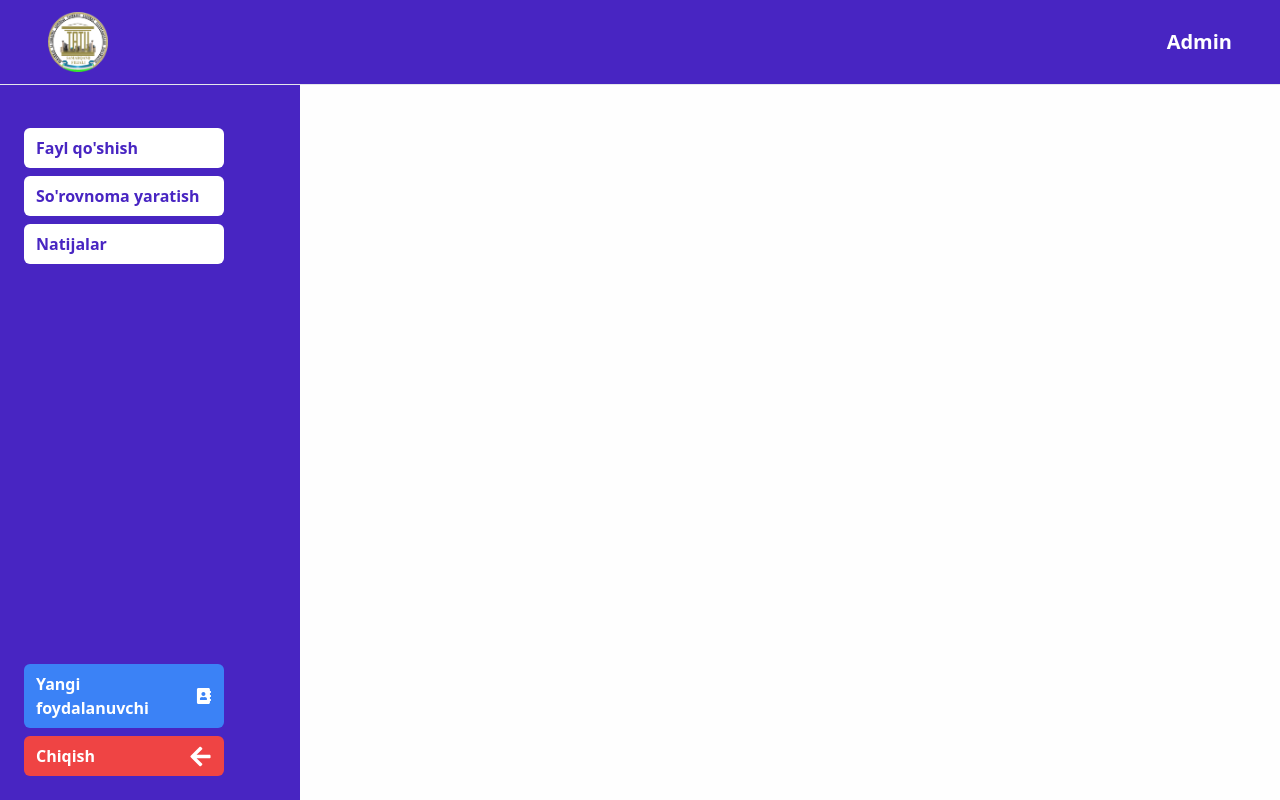
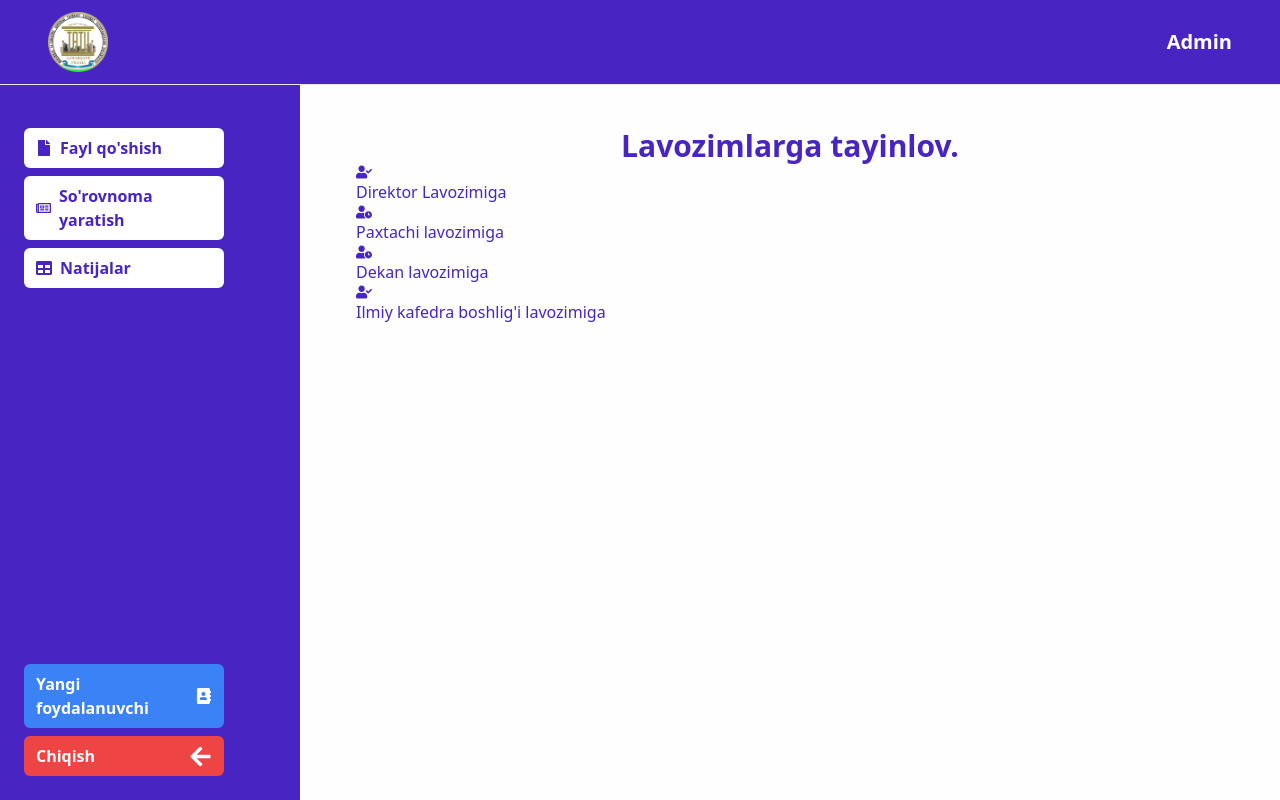
Before and after one commit to ZiyovuddinTolipov/tuitsf-ik.uz, a React (Vite) app: page /dashboard in a window 1280 px wide. Built offline with nearby package versions, Linux system fonts and the light colour scheme.

Commit message:
natijalar sahifasi tayyor

```diff
--- /dev/null
+++ b/src/components/Results.tsx
@@ -0,0 +1,16 @@
+import { FaUserCheck ,FaUserClock } from "react-icons/fa";
+const Results = () => {
+    return (
+        <div className="text-primary-200 results">
+            <h2 className="text-3xl font-semibold text-primary-200 text-center">Lavozimlarga tayinlov.</h2>
+            <ul className="results_list">
+                <li><FaUserCheck />Direktor Lavozimiga</li>
+                <li><FaUserClock /> Paxtachi lavozimiga</li>
+                <li><FaUserClock /> Dekan lavozimiga</li>
+                <li><FaUserCheck /> Ilmiy kafedra boshlig'i lavozimiga</li>
+            </ul>
+        </div>
+    )
+}
+
+export default Results
--- a/src/pages/Dashboard.tsx
+++ b/src/pages/Dashboard.tsx
@@ -3,6 +3,7 @@
 import { Routes, Route } from "react-router-dom"
 import { FaAddressBook,FaFile ,FaRegNewspaper ,FaTable  ,FaArrowLeft  } from "react-icons/fa";
 import Navbar from "../components/Navbar";
+import Results from "../components/Results";
 import AddNewUser from "../components/AddNewUser";
 // import {useNavigation} from "react-router-dom"
 
@@ -11,7 +12,7 @@ const Dashboard = () => {
 
     // localStorage.getItem("role")=="Admin" ? navigate(''):navigate('/')
     const sty = {
-        listElement: "flex items-center justify-between px-3 py-2 bg-primary-50 hover:bg-primary-400 transition rounded-md text-primary-200"
+        listElement: "flex items-center  gap-2 px-3 py-2 bg-primary-50 hover:bg-primary-400 transition rounded-md text-primary-200"
     }
     return (
         <main className="w-[100%] min-h-[100vh] bg-primary-400">
@@ -27,10 +28,9 @@ const Dashboard = () => {
 
                     <ul className="flex  flex-col gap-2 text-white font-semibold w-[200px]">
 
-                        <li className={sty.listElement} >Fayl qo'shish</li>
-                        <li className={sty.listElement} >So'rovnoma yaratish</li>
-                        <li className={sty.listElement} >Natijalar</li>
-
+                        <li className={sty.listElement} ><FaFile /> <span>Fayl qo'shish</span></li>
+                        <li className={sty.listElement} ><FaRegNewspaper /><span>So'rovnoma yaratish</span></li>
+                        <li className={sty.listElement} ><FaTable /> <span>Natijalar</span></li>
                     </ul>
 
                     <ul className="flex  flex-col gap-2 text-white font-semibold">
@@ -41,6 +41,7 @@ const Dashboard = () => {
                 <div className="flex min-h-screen flex-1 flex-col px-4 pb-6 pt-20 md:pt-32  max-md:pb-14 sm:px-14">
                     <Routes >
                         <Route path="/add-new-user" element={<AddNewUser />} />
+                        <Route path="/" element={<Results />} />
                     </Routes>
 
                     {/* <AddCourse /> */}
--- /dev/null
+++ b/src/scss/_results.scss
@@ -0,0 +1,16 @@
+.results {
+    &_list {
+        li {
+            display: flex;
+            align-items: center;
+            gap:0.5rem;
+            padding:10px 12px ;
+            font-size: 1.2rem;
+            font-family: arial;
+            color: #fff;
+            background: #4825E7;
+            margin: 10px 0;
+            border-radius: 0.5rem;
+        }
+    }
+}
--- a/src/scss/index.scss
+++ b/src/scss/index.scss
@@ -2,6 +2,7 @@
 @tailwind components;
 @tailwind utilities;
 @import url(./_loading.scss);
+@import url(./_results.scss);
 
 @import url("https://fonts.googleapis.com/css2?family=Syne:wght@400..800&display=swap");
 @import url("https://fonts.googleapis.com/css2?family=Poppins:ital,wght@0,100;0,200;0,300;0,400;0,500;0,600;0,700;0,800;0,900;1,100;1,200;1,300;1,400;1,500;1,600;1,700;1,800;1,900&display=swap");
```
